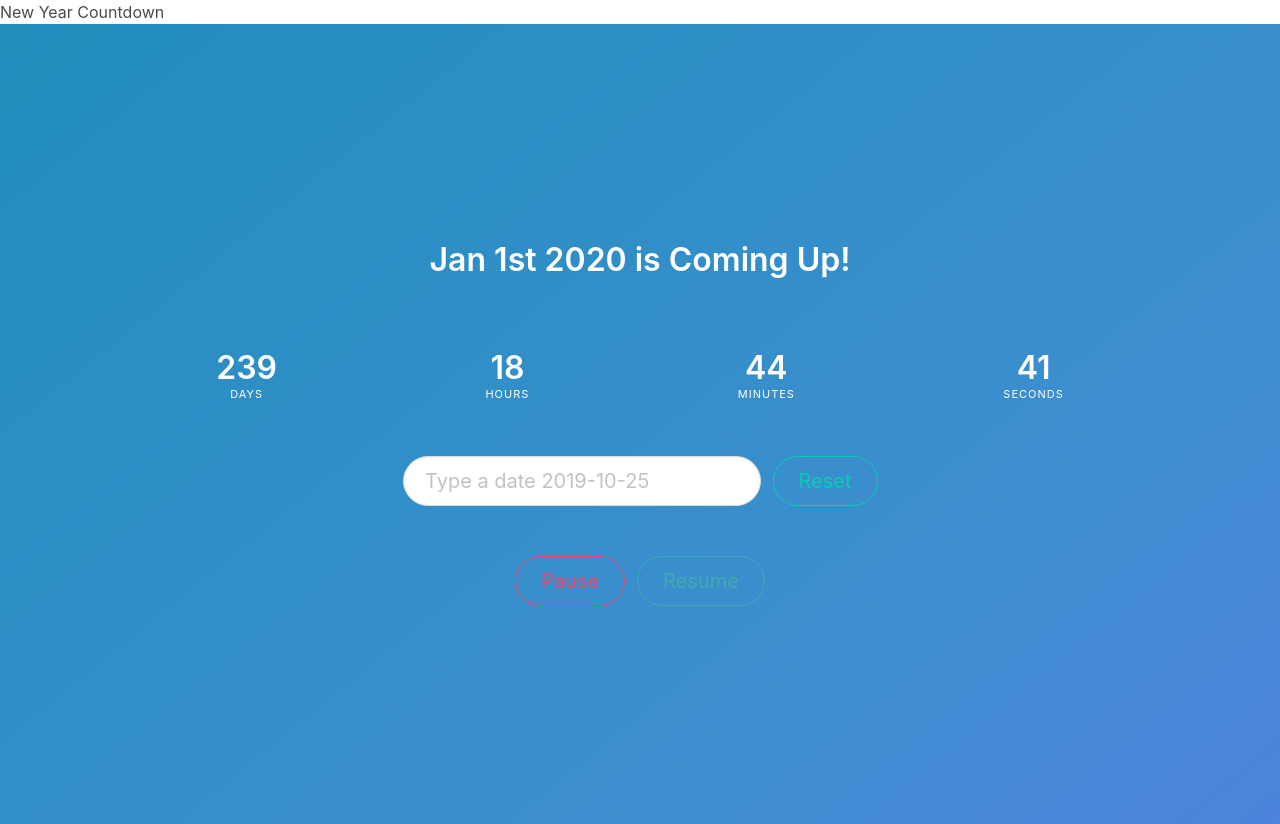
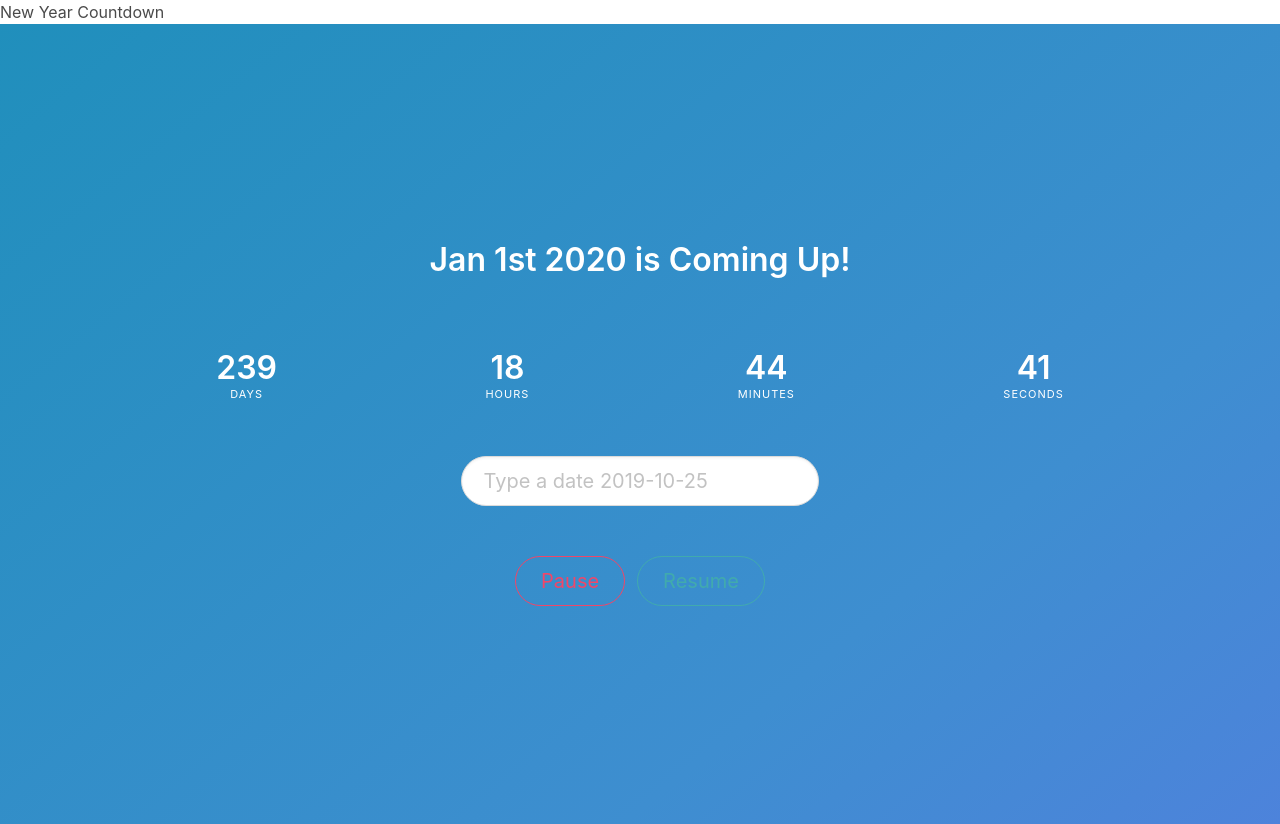
Before and after one commit to hyosunko/React-Countdown, a React (Create React App) app: page / in a window 1280 px wide. Built offline with nearby package versions, Linux system fonts and the light colour scheme.

Commit message:
add error handling and modify date update logic

```diff
--- a/src/components/Countdown/Datepicker.js
+++ b/src/components/Countdown/Datepicker.js
@@ -1,54 +1,53 @@
 import React from "react";
 import moment from "moment";
-import { validate } from "@babel/types";
 
 class Datepicker extends React.Component {
   state = {
     date: "",
-    valid: true
+    valid: true,
+    dirty: false
   };
 
   handleDateChange = ({ target: { value } }) => {
-    const date = moment(value);
+    const date = moment(value),
+      valid = date.isValid() && date.isAfter(moment());
     this.setState({
+      valid,
       date: value,
-      valid: date.isValid() && date.isAfter(moment())
+      dirty: true
     });
-  };
-
-  handleDateSubmit = e => {
-    e.preventDefault();
-    const { valid, date } = this.state;
     valid && this.props.onDateReset(moment(date));
   };
 
   render() {
-    const { date } = this.state;
+    let { date, valid, dirty } = this.state,
+      classes = "input is-medium is-outlined is-rounded";
+
+    valid && dirty && (classes += " is-success");
+    !valid && dirty && (classes += " is-danger");
+
+    console.log(classes);
+
     return (
-      <form onSubmit={this.handleDateSubmit}>
       <div
         className="field is-grouped is-grouped-centered"
         style={{ marginBottom: "50px" }}
       >
-          <div className="control">
+        <div className="control has-text-centered">
           <input
-              className="input is-medium is-outlined is-rounded"
+            className={classes}
             type="text"
             value={date}
             onChange={this.handleDateChange}
             placeholder="Type a date 2019-10-25"
           />
-          </div>
-          <div className="control">
-            <button
-              type="submit"
-              className="button is-primary is-medium is-rounded is-outlined"
-            >
-              Reset
-            </button>
+          {!valid && dirty && (
+            <i className="help is-danger">
+              Please endter valid (and futre!) date
+            </i>
+          )}
         </div>
       </div>
-      </form>
     );
   }
 }
```
Lines whose indentation alone changed are shown as unchanged.
